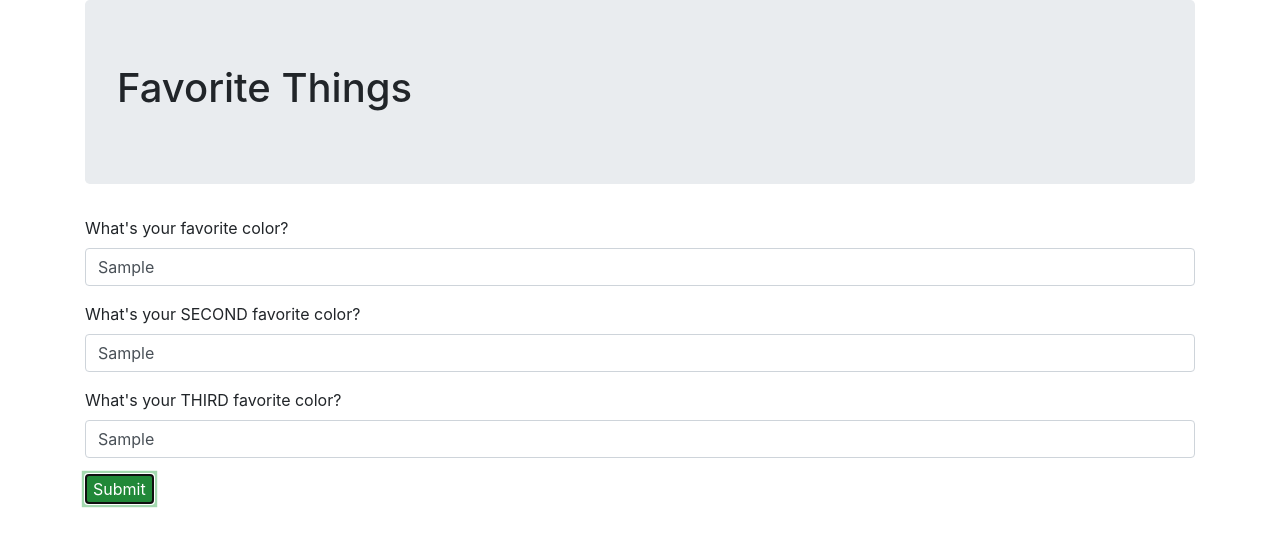
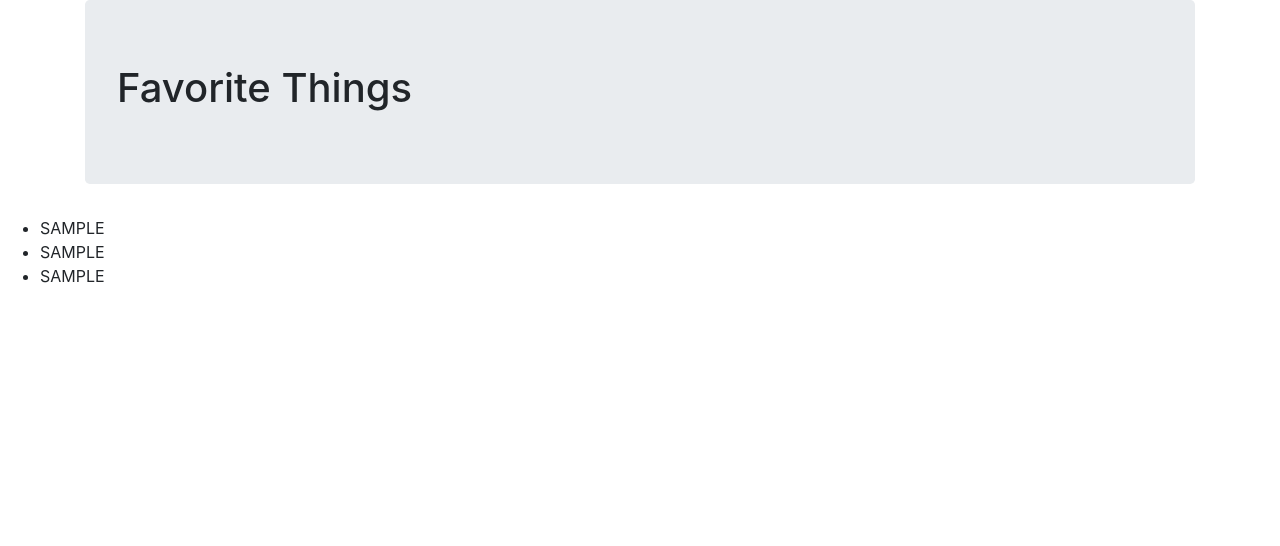
Before and after one commit to parkerbenoit/favorite-things-website, a plain HTML site: page index.html in a window 1280 px wide. Both pictures are taken after typing "Sample", "Sample", "Sample" into the empty fields and a click on the button "Submit". Drawn offline with Linux system fonts and the light colour scheme.

Commit message:
colors are returned as list items in alphebetical order

```diff
--- a/index.html
+++ b/index.html
@@ -28,5 +28,18 @@
       <button class="btn-success" type="submit">Submit</button>
     </form>
   </div>
+  <div>
+    <ul class="unstyled">
+
+    </ul>
+    <!--
+    <ul class="text">
+      <li></li>
+      <li></li>
+      <li></li>
+    </ul>
+
+    -->
+  </div>
 </body>
 </html>
--- a/js/scripts.js
+++ b/js/scripts.js
@@ -7,12 +7,51 @@ let newArray = []
     const question3 = $("#question3").val();
 
     newArray.push(question1.toUpperCase(), question2.toUpperCase(), question3.toUpperCase());
+    let sortArray = newArray.sort();
+    console.log(sortArray);
+
+
+    sortArray.forEach(function(word) {
+    $("ul").append(`<li>${word}</li>`);
+    });
+    $("#selector").hide();
+  });
+});
+
+/* const arrayOfThingsILike = ["bubble baths", "kittens", "good books", "clean code"];
+arrayOfThingsILike.forEach(function(thing) {
+  $("#likable-things").append(" " + thing + "!")
+});
+*/
+
+
+// newArray.forEach(function(word) {
+//   console.log(word.toUpperCase());
+// });
 
   //  newArray.splice(1, 0, newArray)
 
-    console.log(newArray);
+
 
     // let responses = [question1, question2, question3]
 
+    /* $("button").click(function(){
+      $("p").html("Hello <b>world</b>!");
     });
-});
+    */
+
+/*
+   $(document).ready(function() {
+    $("button#hello").click(function() {
+      $("ul").prepend("<li>Hello!</li>");
+    });
+
+    $("button#goodbye").click(function() {
+      $("ul").prepend("<li>Goodbye!</li>");
+    });
+
+    $("button#stop").click(function() {
+      $("ul").prepend("<li>Stop copying me!</li>");
+    });
+  });
+  */
```
